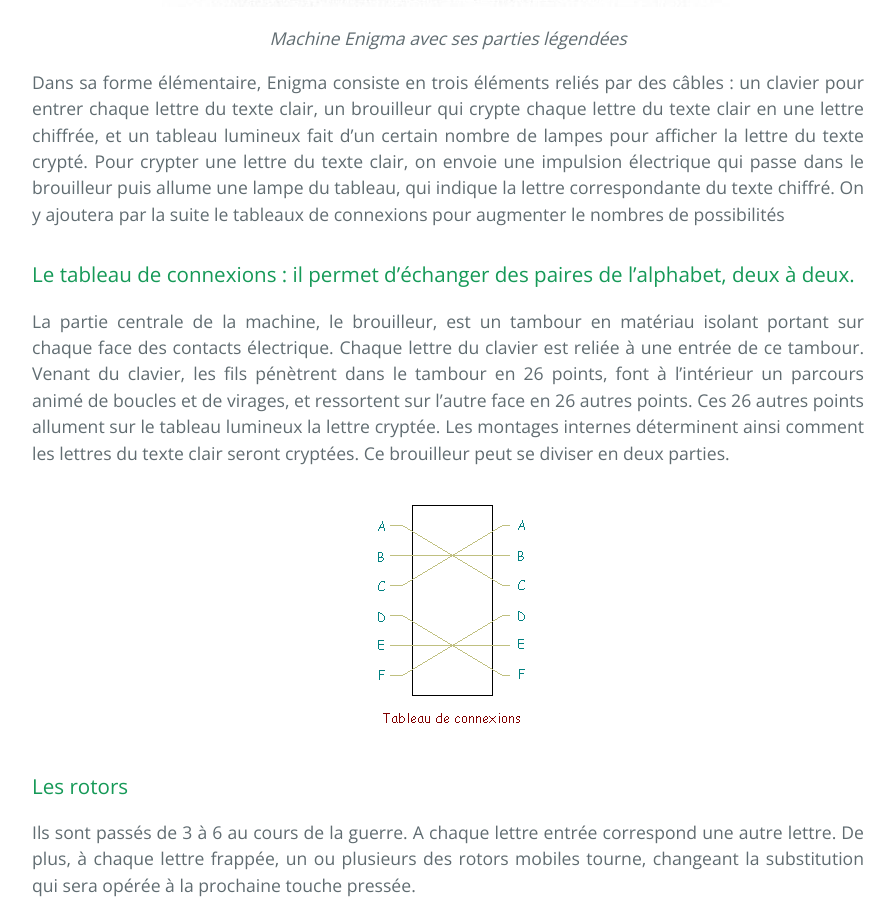
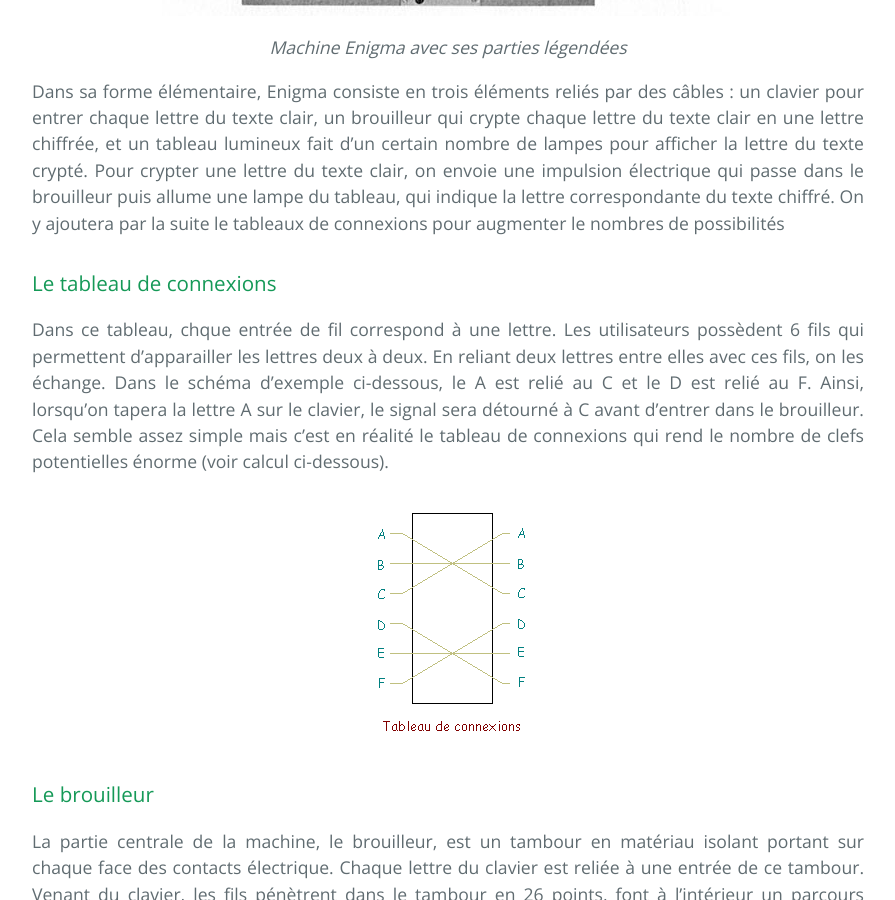
Before and after one commit to SamuelGallay/CryptoTPE, a Jekyll site: the page built from pages/3_Guerres/3_fonctionnement.md, in a window 1280 px wide and 900 px high, scrolled down 1388 px. Shown: the whole window, without its empty margins (192-1087 px from the left). Built offline with Jekyll 4.4.1, drawn with Linux system fonts in a browser that asks for light colours; our own code applies the rules of GitHub Pages for plain Markdown files; formulas are drawn with MathJax 3; some of the changed text lies outside the part shown.

Commit message:
tableau de connexions

```diff
--- a/pages/3_Guerres/3_fonctionnement.md
+++ b/pages/3_Guerres/3_fonctionnement.md
@@ -7,7 +7,7 @@
 menu: /guerres/
 ---
 
-### Principe général
+## Principe général
 
 La machine Enigma était faite de composants ingénieux combinés dans une incroyable machine à chiffrer. Toutefois, si on les prend un à un, ses principes de base deviennent compréhensibles. Enigma est la première méthode de cryptographie électronique.
 
@@ -16,13 +16,15 @@
 
 Dans sa forme élémentaire, Enigma consiste en trois éléments reliés par des câbles : un clavier pour entrer chaque lettre du texte clair, un brouilleur qui crypte chaque lettre du texte clair en une lettre chiffrée, et un tableau lumineux fait d’un certain nombre de lampes pour afficher la lettre du texte crypté. Pour crypter une lettre du texte clair, on envoie une impulsion électrique qui passe dans le brouilleur puis allume une lampe du tableau, qui indique la lettre correspondante du texte chiffré. On y ajoutera par la suite le tableaux de connexions pour augmenter le nombres de possibilités
 
-### Le tableau de connexions : il permet d'échanger des paires de l'alphabet, deux à deux.
+### Le tableau de connexions
 
+Dans ce tableau, chque entrée de fil correspond à une lettre. Les utilisateurs possèdent 6 fils qui permettent d'apparailler les lettres deux à deux. En reliant deux lettres entre elles avec ces fils, on les échange. Dans le schéma d'exemple ci-dessous, le A est relié au C et le D est relié au F. Ainsi, lorsqu'on tapera la lettre A sur le clavier, le signal sera détourné à C avant d'entrer dans le brouilleur. Cela semble assez simple mais c'est en réalité le tableau de connexions qui rend le nombre de clefs potentielles énorme (voir calcul ci-dessous).
 
+<img src="{{ "/assets/3_Guerres/tableaudeconnection.png" | relative_url }}" alt="Enigma1" style="margin: 0 auto;display: block;"/>
+
+### Le brouilleur
 
 La partie centrale de la machine, le brouilleur, est un tambour en matériau isolant portant sur chaque face des contacts électrique. Chaque lettre du clavier est reliée à une entrée de ce tambour. Venant du clavier, les fils pénètrent dans le tambour en 26 points, font à l’intérieur un parcours animé de boucles et de virages, et ressortent sur l’autre face en 26 autres points. Ces 26 autres points allument sur le tableau lumineux la lettre cryptée. Les montages internes déterminent ainsi comment les lettres du texte clair seront cryptées. Ce brouilleur peut se diviser en deux parties.
-
-<img src="{{ "/assets/3_Guerres/tableaudeconnection.png" | relative_url }}" alt="Enigma1" style="margin: 0 auto;display: block;"/>
 
 ### Les rotors
 
@@ -45,7 +47,7 @@
 
 De cette manière une lettre ne peut jamais être codé par la même lettre. Cela est une faiblesse de la machine car ça enlève un certain nombre de possibilités à tester pour les cryptanalystes.
 
-### Calcul du nombre de clefs potentielles avec 3 rotors :
+## Calcul du nombre de clefs potentielles avec 3 rotors :
 
 1. Orientation des brouilleurs
   * Chacun des rotors peut être réglé sur 1 des 26 positions. Il y a donc $$ 26 \times 26 \times 26 = 17 576 $$ dispositions
@@ -53,7 +55,7 @@
   * Les trois rotors (ici nommés A, B, C) peuvent être placés selon les 6 dispositions suivantes : ABC, ACB, BCA, BAC, CAB, CBA ce qui fait $$ 3! = 6 $$ dispositions
 3. Tableaux de connexions
   * Le nombre de branchements possibles en appairant 6 fois 2 lettres prises parmi les 26 lettres de l’alphabet est énorme.
-  * D’abord il faut choisir 12 lettres parmi 26 : pour la première lettre, on a 26 possibilités mais pour la deuxième lettre plus que 25, puis pour la troisième lettre 24, pour la quatrième 23, … et pour la douzième 15 possibilités. Cela fait $$ 26 \times 25 \times 24 \times 23 \times 22 \times 21 \times 20 \times 19 \times 18 \times 17 \times 16 \times 15 = 4, 626053752 \times 10^{15} $$ possibilités.  Cependant, comme l’ordre des 12 lettres n’a pas d’importance, il faut diviser ce nombre par 12! ce qui fait $$ 9,6577 \times 10^{6}. $$
+  * D’abord il faut choisir 12 lettres parmi 26 : pour la première lettre, on a 26 possibilités mais pour la deuxième lettre plus que 25, puis pour la troisième lettre 24, pour la quatrième 23, … et pour la douzième, 15 possibilités. Cela fait $$ 26 \times 25 \times 24 \times 23 \times 22 \times 21 \times 20 \times 19 \times 18 \times 17 \times 16 \times 15 = 4, 626053752 \times 10^{15} $$ possibilités.  Cependant, comme l’ordre des 12 lettres n’a pas d’importance, il faut diviser ce nombre par 12! ce qui fait $$ 9,6577 \times 10^{6}. $$
   * Maintenant, il faut choisir 6 paires de lettres parmi 12, soit $$ 12!/6! = 6,6528 \times 10^{5}
 9,6577 \times 10^{6} \times 6,6528 \times 10^{5} = 6, 425074656 \times 10^{12} $$
 Enfin, comme la paire (A,B) donne la même connexion que (B,A), il faut diviser par 2 pour chaque fils c’est à dire par 26 :
```
